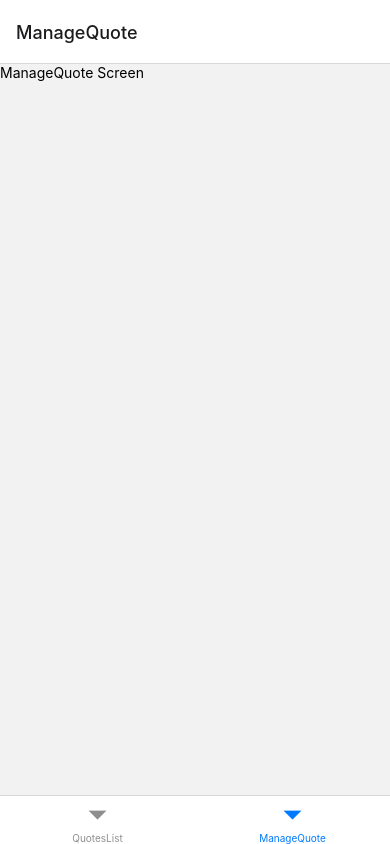
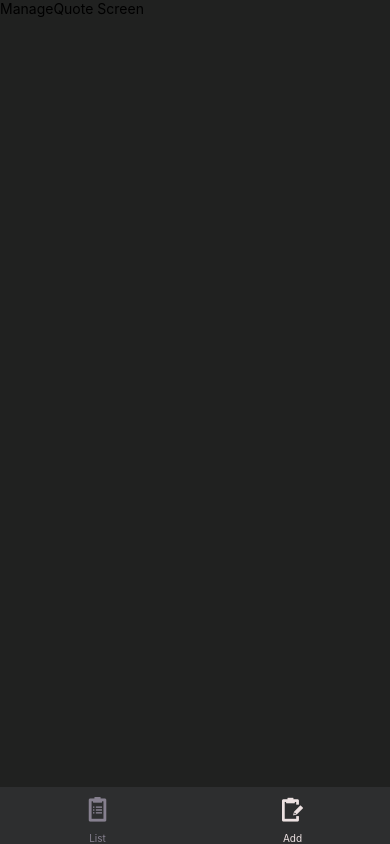
Before and after one commit to just-manoj/quotesTime, a React Native app: screen /ManageQuote in a window 390 px wide. Built offline with nearby package versions, Linux system fonts and the light colour scheme.

Commit message:
Add small changes in Navigations

```diff
--- a/App.js
+++ b/App.js
@@ -1,9 +1,18 @@
+import { View, StyleSheet } from 'react-native';
 import Navigation from './src/Navigation/Navigation';
 
 export default function App() {
   return (
     <>
-      <Navigation />
+      <View style={styles.container}>
+        <Navigation />
+      </View>
     </>
   );
 }
+
+const styles = StyleSheet.create({
+  container: {
+    flex: 1,
+  },
+});
--- a/src/Navigation/Navigation.js
+++ b/src/Navigation/Navigation.js
@@ -1,5 +1,6 @@
 import { NavigationContainer } from '@react-navigation/native';
 import { createBottomTabNavigator } from '@react-navigation/bottom-tabs';
+import { Foundation } from '@expo/vector-icons';
 
 import QuotesList from '../screens/QuotesList';
 import ManageQuote from '../screens/ManageQuote';
@@ -8,9 +9,46 @@ const Navigation = () => {
   const BottomTab = createBottomTabNavigator();
   return (
     <NavigationContainer>
-      <BottomTab.Navigator>
-        <BottomTab.Screen name='QuotesList' component={QuotesList} />
-        <BottomTab.Screen name='ManageQuote' component={ManageQuote} />
+      <BottomTab.Navigator
+        screenOptions={{
+          tabBarStyle: {
+            backgroundColor: '#2D2E2F',
+            height: 57,
+            borderTopWidth: 0,
+          },
+          tabBarActiveTintColor: '#ece1e1',
+          tabBarInactiveTintColor: '#86808f',
+          headerShown: false,
+        }}
+      >
+        <BottomTab.Screen
+          name='QuotesList'
+          component={QuotesList}
+          options={{
+            tabBarLabel: 'List',
+            tabBarIcon: ({ size, color }) => (
+              <Foundation
+                name='clipboard-notes'
+                size={size + 3.5}
+                color={color}
+              />
+            ),
+          }}
+        />
+        <BottomTab.Screen
+          name='ManageQuote'
+          component={ManageQuote}
+          options={{
+            tabBarLabel: 'Add',
+            tabBarIcon: ({ size, color }) => (
+              <Foundation
+                name='clipboard-pencil'
+                size={size + 2.5}
+                color={color}
+              />
+            ),
+          }}
+        />
       </BottomTab.Navigator>
     </NavigationContainer>
   );
--- a/src/screens/ManageQuote.js
+++ b/src/screens/ManageQuote.js
@@ -1,11 +1,18 @@
-const { View, Text } = require('react-native');
+import { View, Text, StyleSheet } from 'react-native';
 
 const ManageQuote = () => {
   return (
-    <View>
+    <View style={styles.container}>
       <Text>ManageQuote Screen</Text>
     </View>
   );
 };
 
 export default ManageQuote;
+
+const styles = StyleSheet.create({
+  container: {
+    flex: 1,
+    backgroundColor: '#202120',
+  },
+});
--- a/src/screens/QuotesList.js
+++ b/src/screens/QuotesList.js
@@ -1,11 +1,18 @@
-const { View, Text } = require('react-native');
+import { View, Text, StyleSheet } from 'react-native';
 
 const QuotesList = () => {
   return (
-    <View>
+    <View style={styles.container}>
       <Text>QuotesList Screen</Text>
     </View>
   );
 };
 
 export default QuotesList;
+
+const styles = StyleSheet.create({
+  container: {
+    flex: 1,
+    backgroundColor: '#202120',
+  },
+});
```
